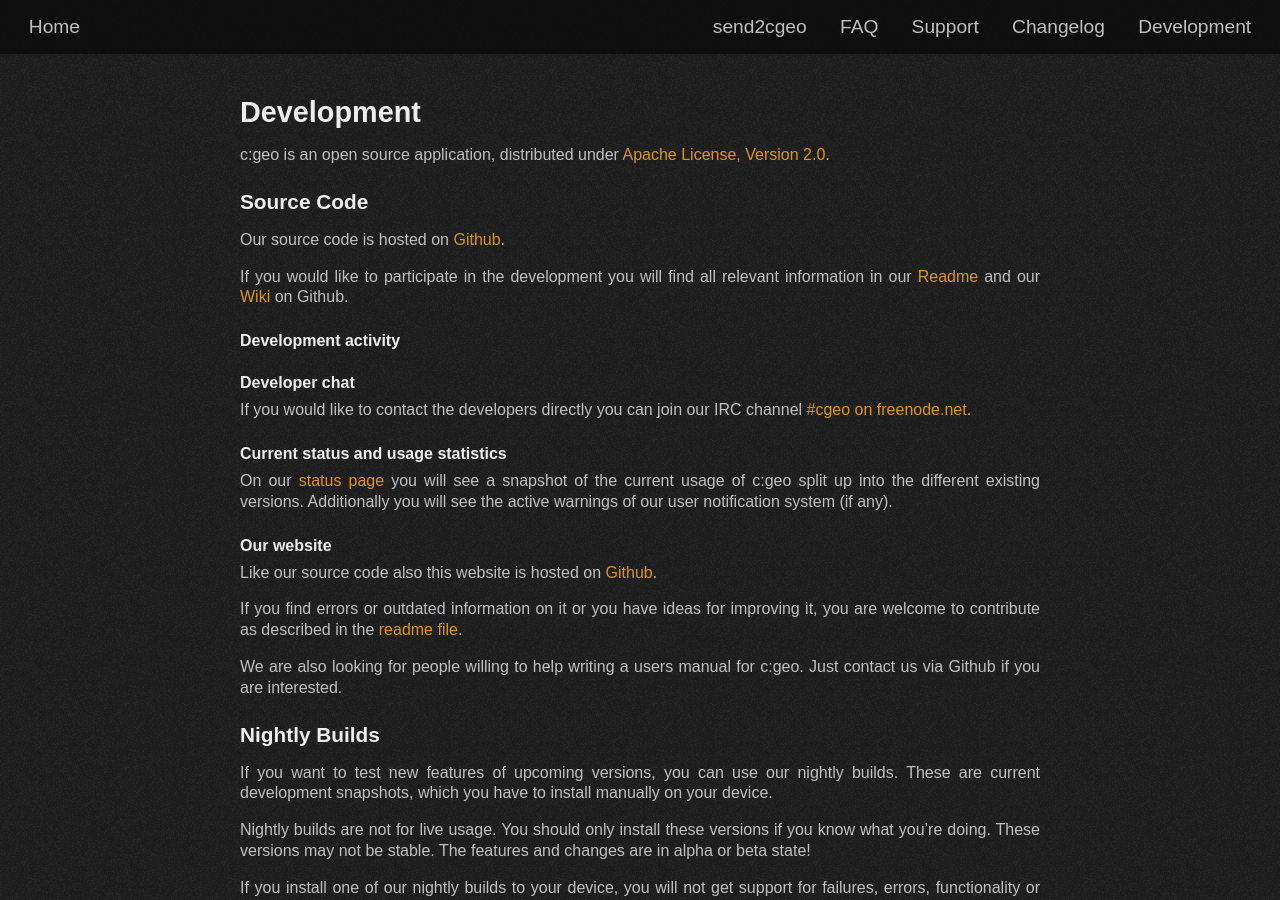
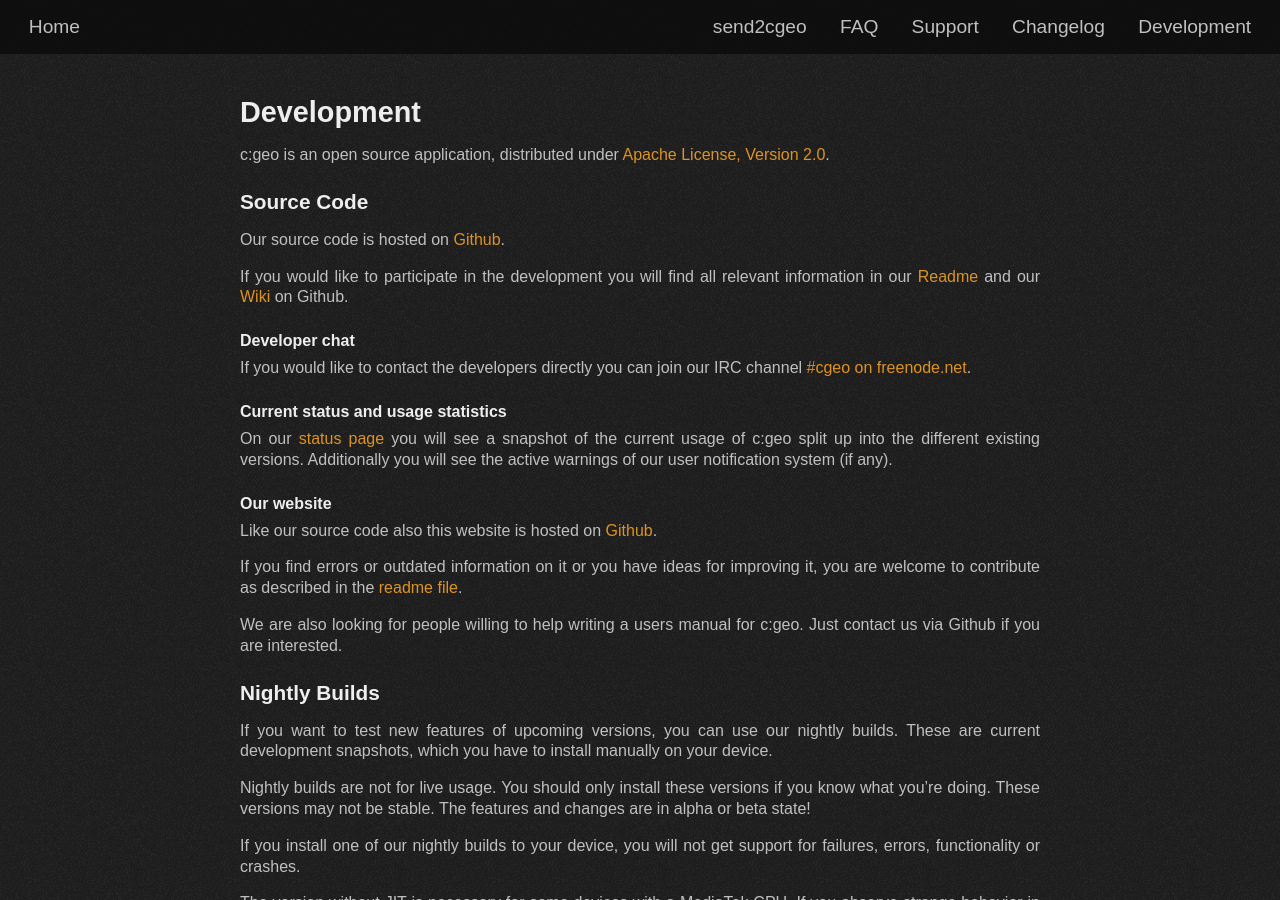
Before and after one commit to cgeo/cgeo.github.io, a Jekyll site: the page built from development.md, in a window 1280 px wide and 900 px high. Built offline with Jekyll 4.4.1, drawn with Linux system fonts in a browser that asks for light colours; some web fonts are replaced; a script that is not in the unit is left out.

Commit message:
Remove Open HUB widget
They do not update their site/statistics anymore, only on manual
request. Server is slow, sometimes timeout.
This commit can be reverted once their system works again.

```diff
--- a/development.md
+++ b/development.md
@@ -12,10 +12,6 @@
 Our source code is hosted on [Github](https://github.com/cgeo/cgeo).
 
 If you would like to participate in the development you will find all relevant information in our [Readme](https://github.com/cgeo/cgeo/blob/master/README.md) and our [Wiki](https://github.com/cgeo/cgeo/wiki) on Github.
-
-
-### Development activity
-<div class="openhub"><script type="text/javascript" src="http://www.openhub.net/p/585421/widgets/project_basic_stats.js"></script></div>
 
 ### Developer chat
 
```
